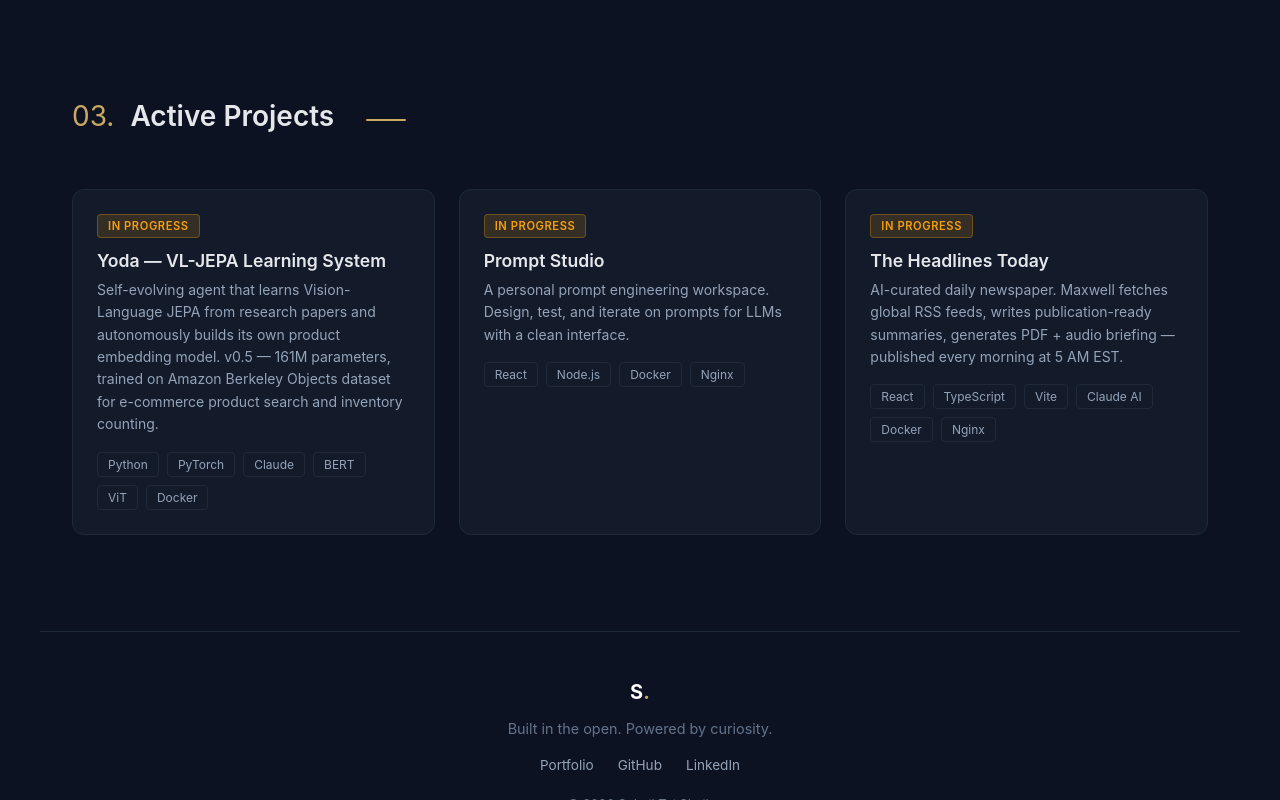
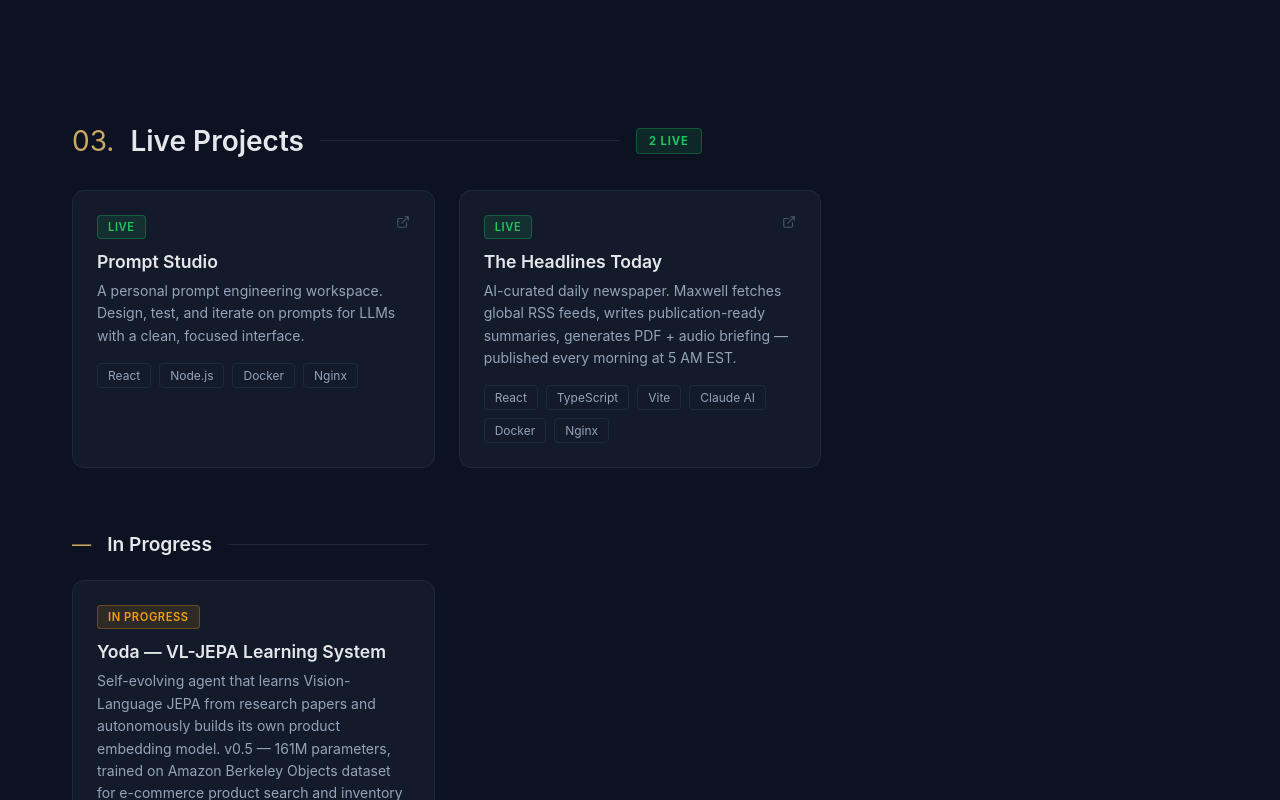
Before and after one commit to suhailtajshaik/lab, a React (Vite) app: page / in a window 1280 px wide. Shown: the part 2200-3000 px from the top of the page. Built offline with nearby package versions, Linux system fonts and the light colour scheme.

Commit message:
feat: add live status to projects; split Live/In Progress sections; update stats to 6 agents, 3 projects, 1 model

```diff
--- a/src/components/AboutLab.tsx
+++ b/src/components/AboutLab.tsx
@@ -1,13 +1,14 @@
 export default function AboutLab() {
   const stats = [
     { value: '6', label: 'Active Agents' },
-    { value: '1', label: 'Projects In Progress' },
+    { value: '3', label: 'Live Projects' },
     { value: '1', label: 'Model Training' },
   ]
 
   const focusItems = [
-    { emoji: '🧙', text: 'Yoda — Self-evolving VL-JEPA agent, currently v0.4 with 161M parameters' },
-
+    { emoji: '📰', text: 'The Headlines Today — AI newspaper publishing daily at 5AM EST via Maxwell' },
+    { emoji: '🧪', text: 'Prompt Studio — Live prompt engineering workspace at lab.suhailtaj.cloud' },
+    { emoji: '🧙', text: 'Yoda — Self-evolving VL-JEPA agent, v0.5 with 161M parameters' },
     { emoji: '🧠', text: 'VL-JEPA — Training a vision-language model from research papers' },
   ]
 
--- a/src/components/Projects.tsx
+++ b/src/components/Projects.tsx
@@ -1,29 +1,22 @@
+import { ExternalLink } from 'lucide-react'
 import { projects } from '../data/lab'
 
-export default function Projects() {
+const statusConfig = {
+  live:    { label: 'LIVE',        bg: 'rgba(34, 197, 94, 0.12)',  color: '#22c55e', border: 'rgba(34, 197, 94, 0.3)'  },
+  active:  { label: 'IN PROGRESS', bg: 'rgba(245, 158, 11, 0.12)', color: '#f59e0b', border: 'rgba(245, 158, 11, 0.3)' },
+  planned: { label: 'PLANNED',     bg: 'rgba(59, 130, 246, 0.12)', color: '#3b82f6', border: 'rgba(59, 130, 246, 0.3)' },
+}
+
+function ProjectCard({ project }: { project: typeof projects[0] }) {
+  const st = statusConfig[project.status]
+  const CardTag = project.url ? 'a' : 'div'
+  const cardProps = project.url ? { href: project.url, target: '_blank' as const, rel: 'noopener noreferrer' } : {}
+
   return (
-    <section id="projects" style={{ padding: '6rem 2rem', maxWidth: '1200px', margin: '0 auto' }}>
-      <div style={{ marginBottom: '3rem' }}>
-        <div style={{ display: 'flex', alignItems: 'center', gap: '1rem', marginBottom: '0.75rem' }}>
-          <h2 style={{ fontSize: '1.75rem', fontWeight: 600, color: '#e5e7eb', display: 'flex', alignItems: 'center', gap: '1rem', marginBottom: '0.5rem' }}><span style={{ color: '#c9a962', fontWeight: 400 }}>03.</span> Active Projects<span style={{ height: '1px', background: '#1e293b', flex: 1, maxWidth: '300px' }} /></h2>
-          <span style={{ height: '2px', width: '40px', background: '#c9a962', borderRadius: '1px' }} />
-        </div>
-      </div>
-
-      <div style={{
-        display: 'grid',
-        gridTemplateColumns: 'repeat(auto-fill, minmax(340px, 1fr))',
-        gap: '1.5rem',
-      }}>
-        {projects.map(project => {
-          const CardTag = project.url ? 'a' : 'div'
-          const cardProps = project.url ? {
-            href: project.url,
-            target: '_self' as const,
-            rel: 'noopener noreferrer',
-          } : {}
-          return (
-          <CardTag key={project.name} {...cardProps} style={{
+    <CardTag
+      key={project.name}
+      {...cardProps}
+      style={{
         background: 'rgba(30, 41, 59, 0.4)',
         border: '1px solid #1e293b',
         borderRadius: '12px',
@@ -32,8 +25,11 @@ export default function Projects() {
         textDecoration: 'none',
         display: 'block',
         cursor: project.url ? 'pointer' : 'default',
-          }} className="project-card">
-            {/* Status badge */}
+        position: 'relative',
+      }}
+      className="project-card"
+    >
+      <div style={{ display: 'flex', justifyContent: 'space-between', alignItems: 'flex-start', marginBottom: '0.75rem' }}>
         <span style={{
           display: 'inline-block',
           fontSize: '0.7rem',
@@ -41,26 +37,25 @@ export default function Projects() {
           letterSpacing: '0.05em',
           padding: '0.25rem 0.625rem',
           borderRadius: '4px',
-              marginBottom: '0.75rem',
-              ...(project.status === 'active'
-                ? { background: 'rgba(245, 158, 11, 0.15)', color: '#f59e0b', border: '1px solid rgba(245, 158, 11, 0.3)' }
-                : { background: 'rgba(59, 130, 246, 0.15)', color: '#3b82f6', border: '1px solid rgba(59, 130, 246, 0.3)' }
-              ),
+          background: st.bg,
+          color: st.color,
+          border: `1px solid ${st.border}`,
         }}>
-              {project.status === 'active' ? 'IN PROGRESS' : 'PLANNED'}
+          {st.label}
         </span>
+        {project.url && (
+          <ExternalLink size={14} style={{ color: '#475569', flexShrink: 0 }} />
+        )}
+      </div>
 
-            {/* Name */}
       <h3 style={{ fontSize: '1.1rem', fontWeight: 600, color: '#e5e7eb', marginBottom: '0.5rem' }}>
         {project.name}
       </h3>
 
-            {/* Description */}
       <p style={{ color: '#94a3b8', fontSize: '0.875rem', lineHeight: 1.6, marginBottom: '1rem' }}>
         {project.description}
       </p>
 
-            {/* Stack tags */}
       <div style={{ display: 'flex', flexWrap: 'wrap', gap: '0.5rem' }}>
         {project.stack.map(tech => (
           <span key={tech} style={{
@@ -77,8 +72,51 @@ export default function Projects() {
       </div>
     </CardTag>
   )
-        })}
+}
+
+export default function Projects() {
+  const liveProjects = projects.filter(p => p.status === 'live')
+  const inProgressProjects = projects.filter(p => p.status === 'active')
+
+  return (
+    <section id="projects" style={{ padding: '6rem 2rem', maxWidth: '1200px', margin: '0 auto' }}>
+
+      {/* Live Projects */}
+      {liveProjects.length > 0 && (
+        <div style={{ marginBottom: '4rem' }}>
+          <h2 style={{ fontSize: '1.75rem', fontWeight: 600, color: '#e5e7eb', marginBottom: '2rem', display: 'flex', alignItems: 'center', gap: '1rem' }}>
+            <span style={{ color: '#c9a962', fontWeight: 400 }}>03.</span>
+            Live Projects
+            <span style={{ height: '1px', background: '#1e293b', flex: 1, maxWidth: '300px' }} />
+            <span style={{
+              fontSize: '0.7rem', fontWeight: 700, letterSpacing: '0.08em',
+              background: 'rgba(34,197,94,0.12)', color: '#22c55e',
+              border: '1px solid rgba(34,197,94,0.3)',
+              padding: '0.3rem 0.75rem', borderRadius: '4px',
+            }}>
+              {liveProjects.length} LIVE
+            </span>
+          </h2>
+          <div style={{ display: 'grid', gridTemplateColumns: 'repeat(auto-fill, minmax(340px, 1fr))', gap: '1.5rem' }}>
+            {liveProjects.map(p => <ProjectCard key={p.name} project={p} />)}
           </div>
+        </div>
+      )}
+
+      {/* In Progress */}
+      {inProgressProjects.length > 0 && (
+        <div>
+          <h3 style={{ fontSize: '1.2rem', fontWeight: 600, color: '#e5e7eb', marginBottom: '1.5rem', display: 'flex', alignItems: 'center', gap: '1rem' }}>
+            <span style={{ color: '#c9a962', fontWeight: 400 }}>—</span>
+            In Progress
+            <span style={{ height: '1px', background: '#1e293b', flex: 1, maxWidth: '200px' }} />
+          </h3>
+          <div style={{ display: 'grid', gridTemplateColumns: 'repeat(auto-fill, minmax(340px, 1fr))', gap: '1.5rem' }}>
+            {inProgressProjects.map(p => <ProjectCard key={p.name} project={p} />)}
+          </div>
+        </div>
+      )}
+
     </section>
   )
 }
--- a/src/data/lab.ts
+++ b/src/data/lab.ts
@@ -11,7 +11,7 @@ export interface Agent {
 
 export interface Project {
   name: string
-  status: 'active' | 'planned'
+  status: 'live' | 'active' | 'planned'
   stack: string[]
   description: string
   url?: string
@@ -27,9 +27,9 @@ export const agents: Agent[] = [
 ]
 
 export const projects: Project[] = [
+  { name: 'Prompt Studio', status: 'live' as const, stack: ['React', 'Node.js', 'Docker', 'Nginx'], description: 'A personal prompt engineering workspace. Design, test, and iterate on prompts for LLMs with a clean, focused interface.', url: 'https://lab.suhailtaj.cloud/prompt-studio/' },
+  { name: 'The Headlines Today', status: 'live' as const, stack: ['React', 'TypeScript', 'Vite', 'Claude AI', 'Docker', 'Nginx'], description: 'AI-curated daily newspaper. Maxwell fetches global RSS feeds, writes publication-ready summaries, generates PDF + audio briefing — published every morning at 5 AM EST.', url: 'https://news.suhailtaj.cloud' },
   { name: 'Yoda — VL-JEPA Learning System', status: 'active' as const, stack: ['Python', 'PyTorch', 'Claude', 'BERT', 'ViT', 'Docker'], description: 'Self-evolving agent that learns Vision-Language JEPA from research papers and autonomously builds its own product embedding model. v0.5 — 161M parameters, trained on Amazon Berkeley Objects dataset for e-commerce product search and inventory counting.' },
-  { name: 'Prompt Studio', status: 'active' as const, stack: ['React', 'Node.js', 'Docker', 'Nginx'], description: 'A personal prompt engineering workspace. Design, test, and iterate on prompts for LLMs with a clean interface.', url: 'https://lab.suhailtaj.cloud/prompt-studio/' },
-  { name: 'The Headlines Today', status: 'active' as const, stack: ['React', 'TypeScript', 'Vite', 'Claude AI', 'Docker', 'Nginx'], description: 'AI-curated daily newspaper. Maxwell fetches global RSS feeds, writes publication-ready summaries, generates PDF + audio briefing — published every morning at 5 AM EST.', url: 'https://news.suhailtaj.cloud' },
 ]
 
 export const statusColors: Record<string, string> = {
```
Also changed, not shown: 3 other files (tests, documents, lock files or other folders). Lines whose indentation alone changed are shown as unchanged.
